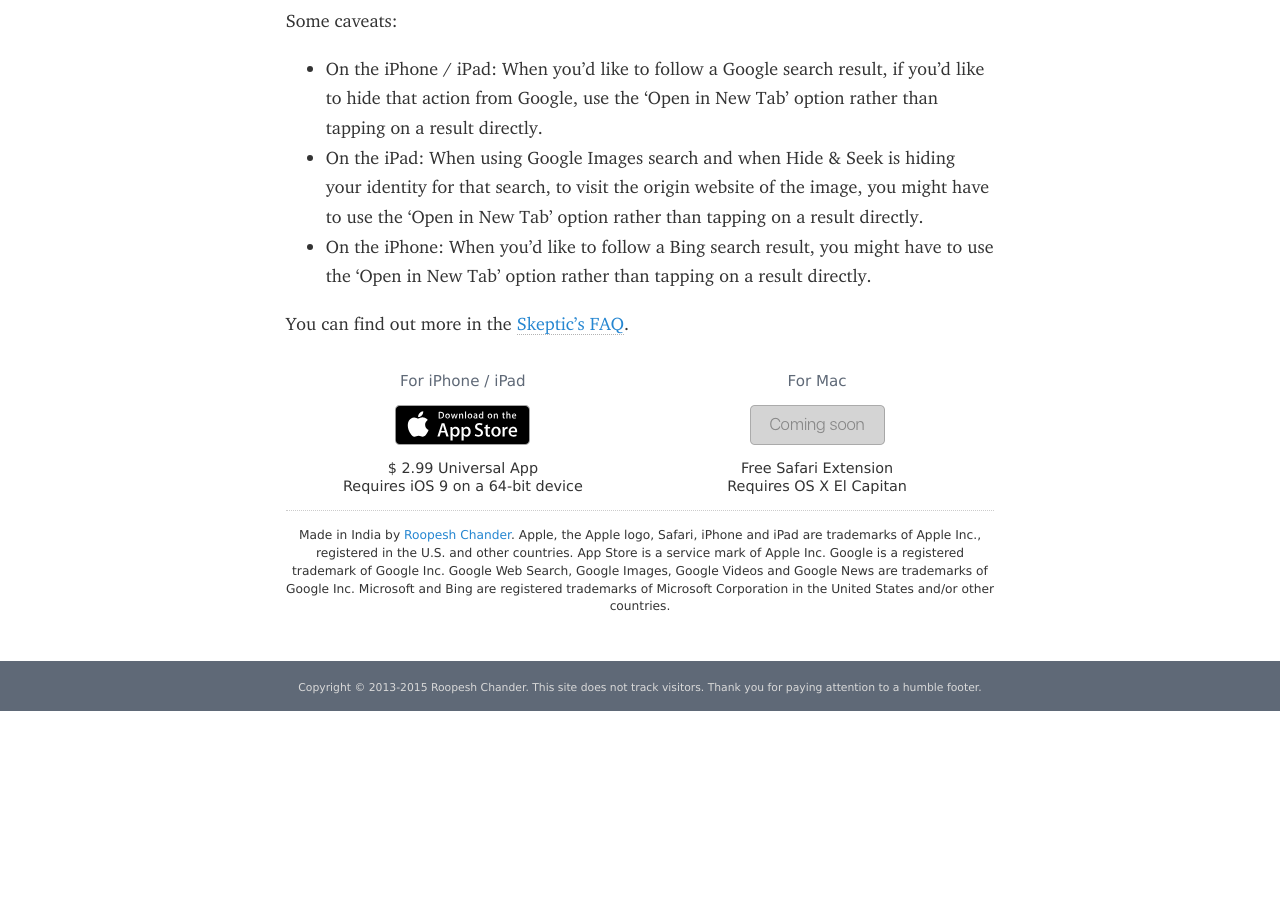
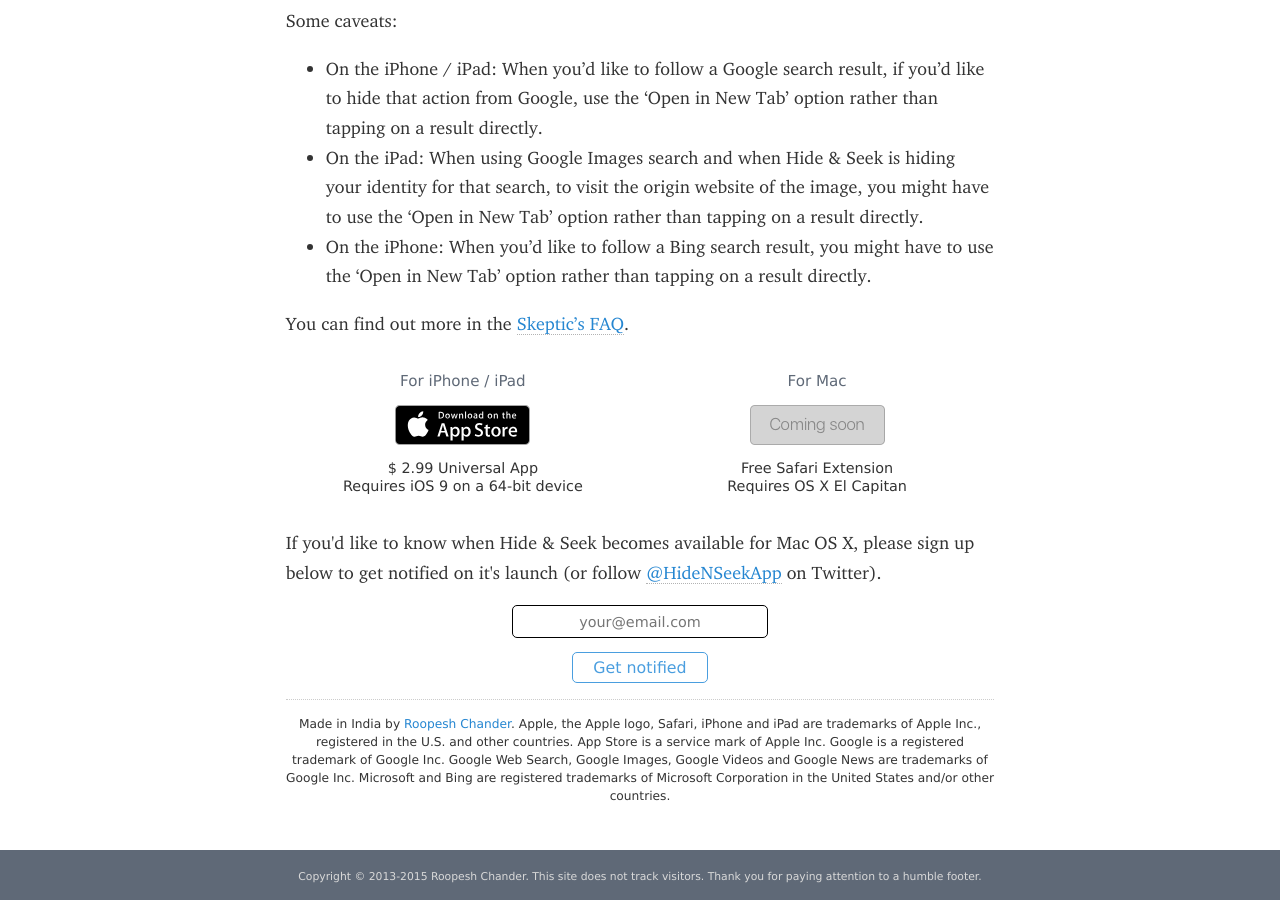
Before and after one commit to roop/roop.github.io, a Jekyll site: the page built from hideandseek/index.md, in a window 1280 px wide and 900 px high, scrolled down 1426 px. Built offline with Jekyll 4.4.1, drawn with Linux system fonts in a browser that asks for light colours; some web fonts are replaced; before the commit the page ends 2137 px from its top, so only the background shows below that.

Commit message:
H&S: Add signup for Mac OS X

```diff
--- a/hideandseek/index.md
+++ b/hideandseek/index.md
@@ -104,6 +104,23 @@
 
 <div class="end-of-column">
 
+<p>If you'd like to know when Hide & Seek becomes available for
+Mac OS X, please sign up below to get notified on it's launch (or follow <a
+href="https://www.twitter.com/hidenseekapp">@HideNSeekApp</a> on
+Twitter).</p>
+
+<div class="get-notified shameless-plug" style="margin-bottom: 30px;">
+<form action="http://roopc.createsend.com/t/i/s/irgc/" method="post" id="subForm">
+    <p>
+        <input id="fieldEmail" name="cm-irgc-irgc" type="email" placeholder="your@email.com" required />
+    </p>
+    <p>
+        <button type="submit">Get notified</button>
+    </p>
+</form>
+</div>
+
+
 <div class="app-legal-footer centered-text tight-lines">
 <p><small>
 Made in India by <a href="/">Roopesh Chander</a>.
```
